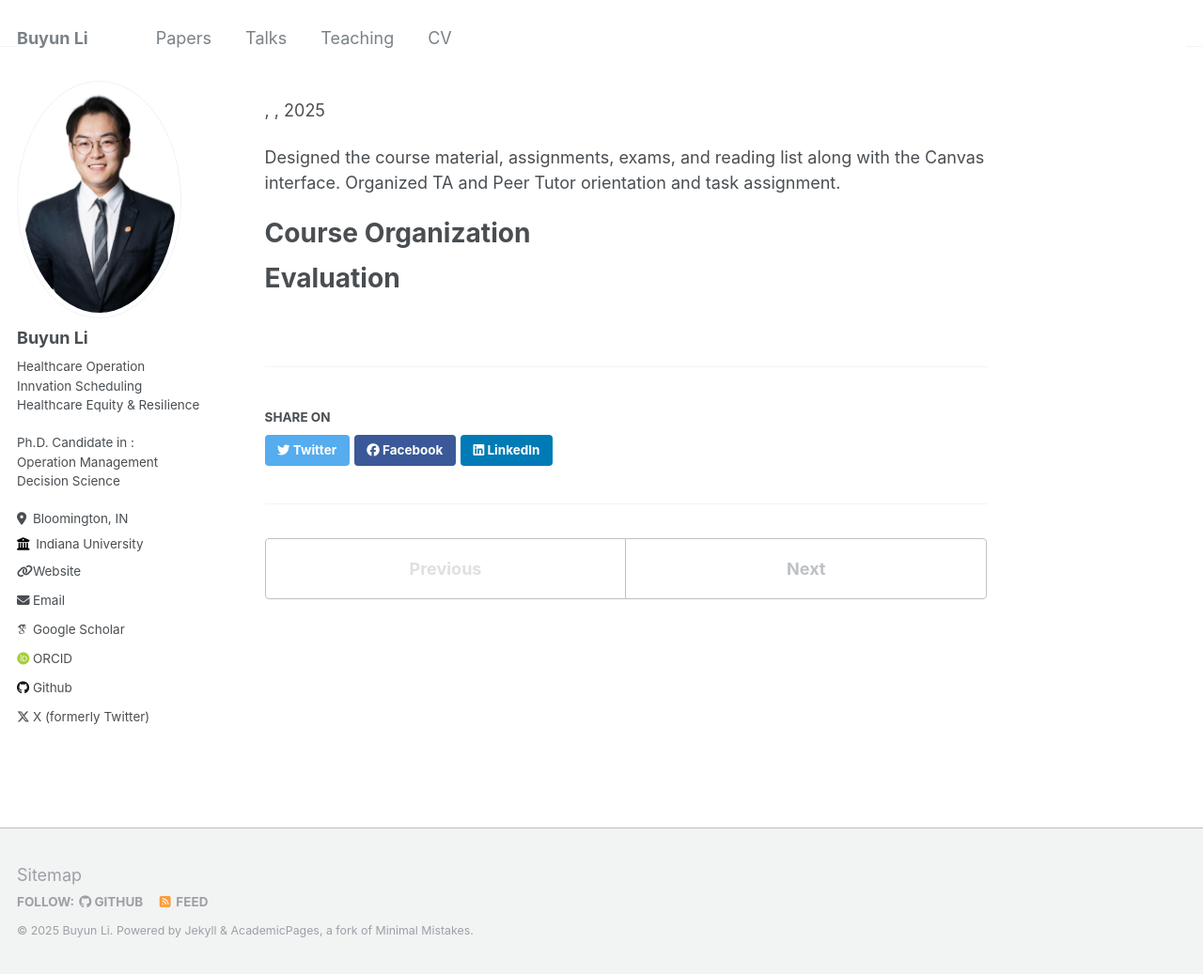
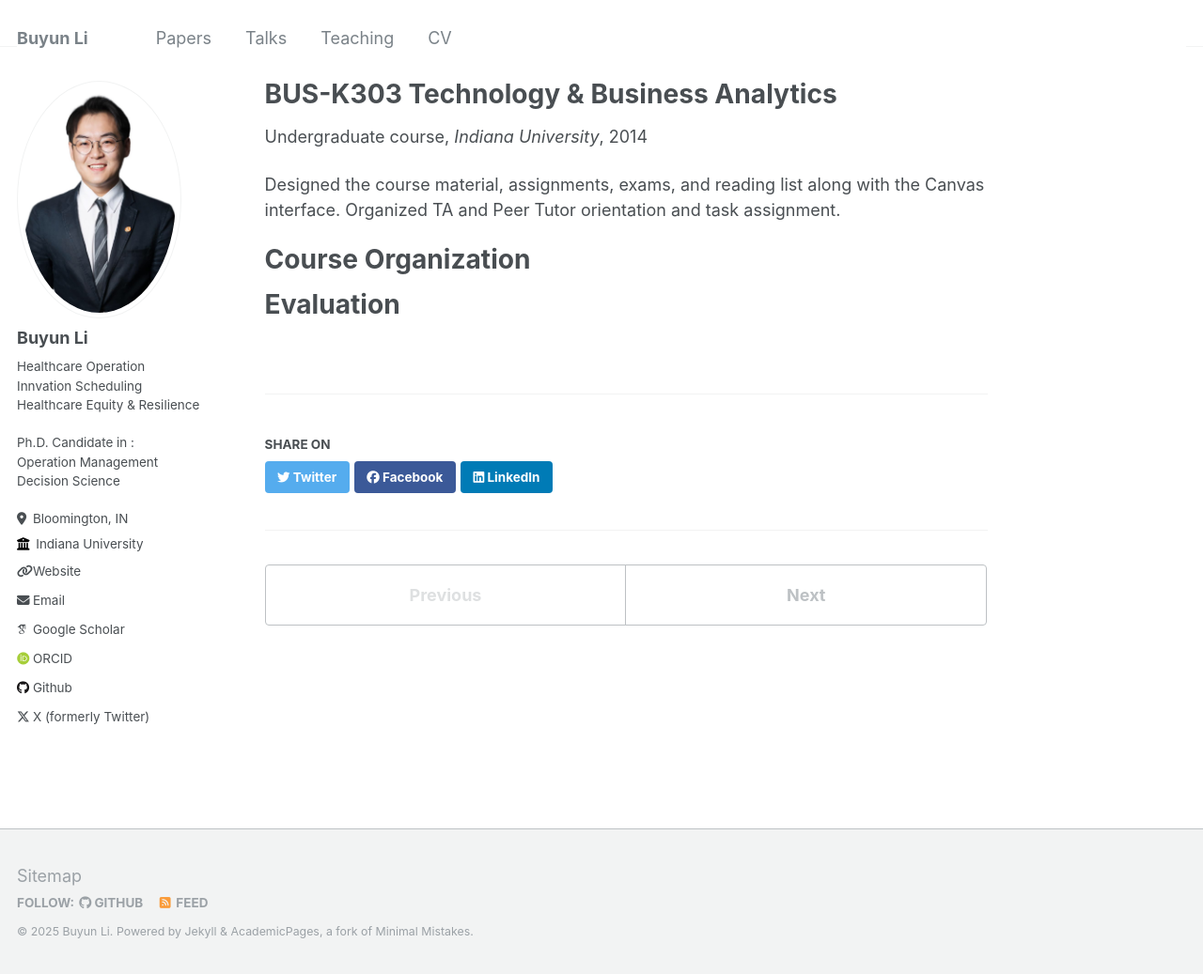
Before and after one commit to BuyunLi/BuyunLi.github.io, a Jekyll site: the page built from _teaching/2014-spring-teaching-1.md, in a window 1280 px wide and 1037 px high. Shown: the whole window at 94% size. Built offline with Jekyll 4.4.1, drawn with Linux system fonts in a browser that asks for light colours; some web fonts are replaced.

Commit message:
Update 2014-spring-teaching-1.md

```diff
--- a/_teaching/2014-spring-teaching-1.md
+++ b/_teaching/2014-spring-teaching-1.md
@@ -1,5 +1,5 @@
 ---
-title: "BUS-K303 Technology \& Business Analytics "
+title: "BUS-K303 Technology & Business Analytics "
 collection: teaching
 type: "Undergraduate course"
 permalink: /teaching/2014-spring-teaching-1
```
